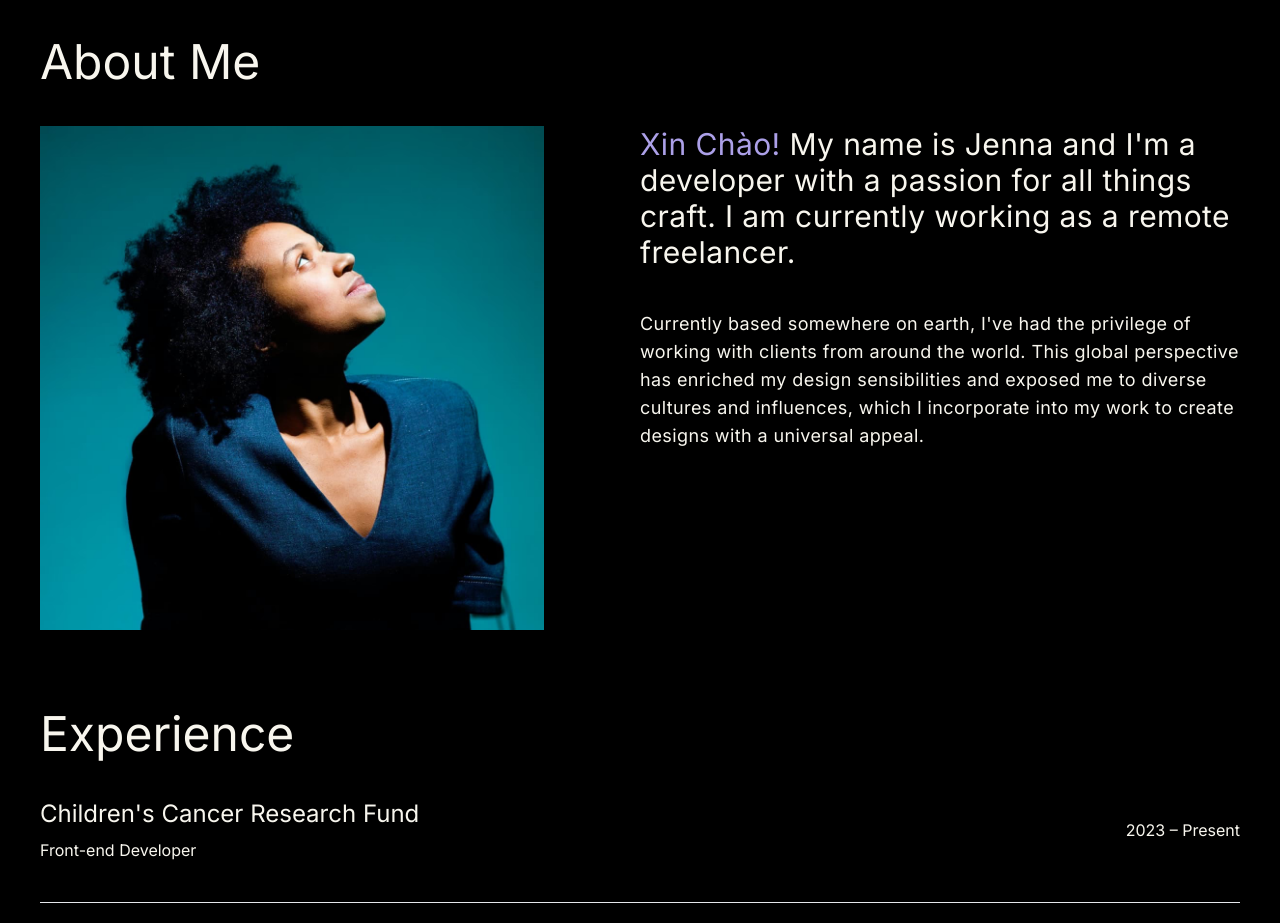
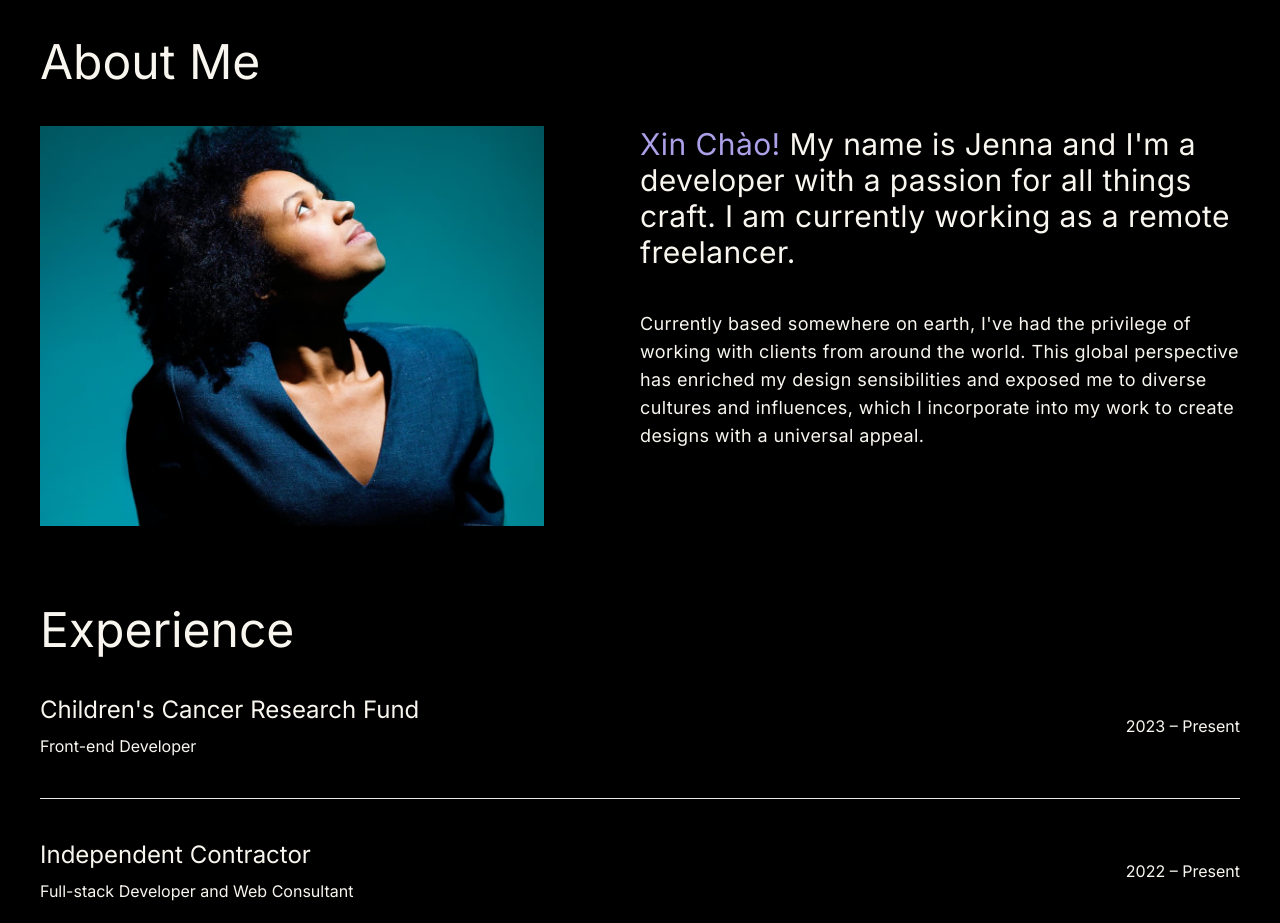
Before and after one commit to jennaly/portfolio-v2, a Next.js app: page / in a window 1280 px wide. Shown: the part 1160-2083 px from the top of the page. Built offline with nearby package versions, Linux system fonts and the light colour scheme.

Commit message:
refactor(ui): minor style change

```diff
--- a/app/components/Sections/About.tsx
+++ b/app/components/Sections/About.tsx
@@ -4,7 +4,7 @@ import H2 from "../shared/H2";
 
 const About = () => {
   return (
-    <section className="flex flex-col gap-10">
+    <section className="flex flex-col gap-10" id="About">
       <H2>About Me</H2>
       <div className="flex flex-col md:flex-row justify-between items-stretch gap-10">
         <Image
@@ -12,7 +12,7 @@ const About = () => {
           width={200}
           height={200}
           alt="placeholder about me image"
-          className="w-full object-cover md:w-[45%] lg:w-[42%]"
+          className="w-full object-cover md:w-[45%] lg:w-[42%] max-h-[400px]"
         />
 
         <div className="flex flex-col md:w-1/2 gap-10 leading-loose tracking-wide">
```
